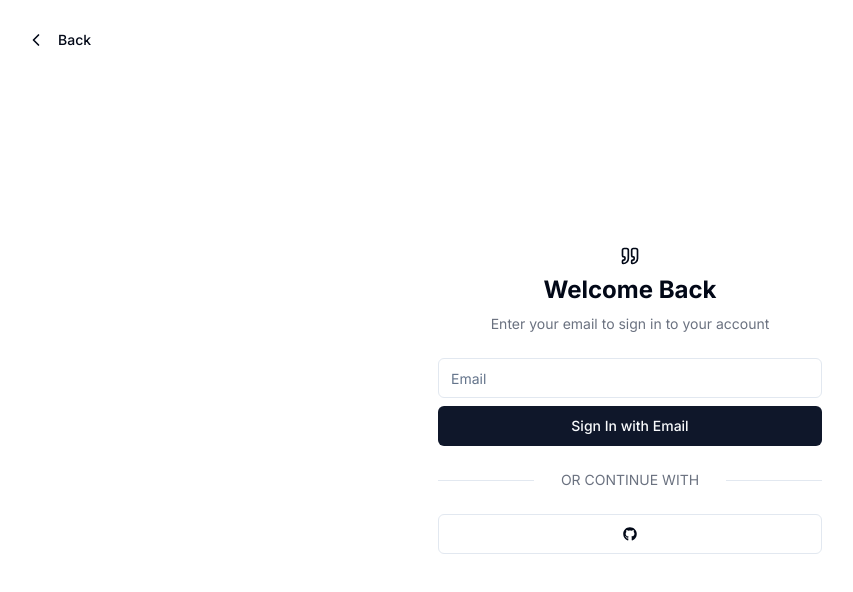
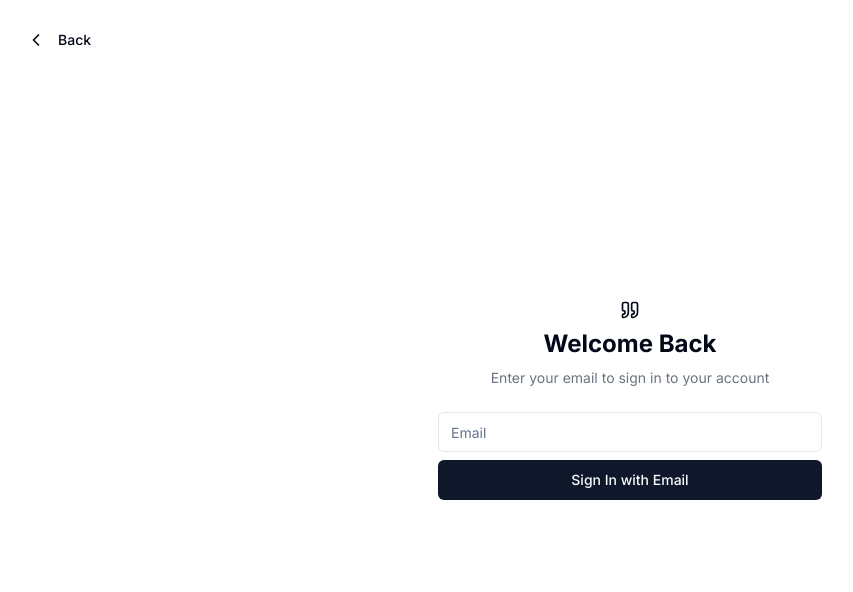
Before and after one commit to EhrichPeter/motivate, a Next.js app: page /login in a window 1280 px wide. Shown: the top 592 px of the page, without its empty margins (10-863 px from the left). Built offline with nearby package versions, Linux system fonts and the light colour scheme.

Commit message:
Disable oauth logins

```diff
--- a/src/app/login/page.tsx
+++ b/src/app/login/page.tsx
@@ -37,7 +37,7 @@
           />
           <Button formAction={loginWithOtp}>Sign In with Email</Button>
         </form>
-        <div className="flex items-center justify-between">
+        {/* <div className="flex items-center justify-between">
           <Separator className="w-1/4" />
           <p className="mx-2 text-sm text-gray-500 whitespace-nowrap">
             OR CONTINUE WITH
@@ -45,13 +45,13 @@
           <Separator className="w-1/4" />
         </div>
         <form className="flex flex-col gap-2">
-          {/* <Button variant={"outline"}>
+          <Button variant={"outline"}>
             <FaGoogle />
-          </Button> */}
+          </Button>
           <Button variant={"outline"} formAction={loginWithGithub}>
             <FaGithub />
           </Button>
-        </form>
+        </form> */}
       </div>
     </main>
   );
```
